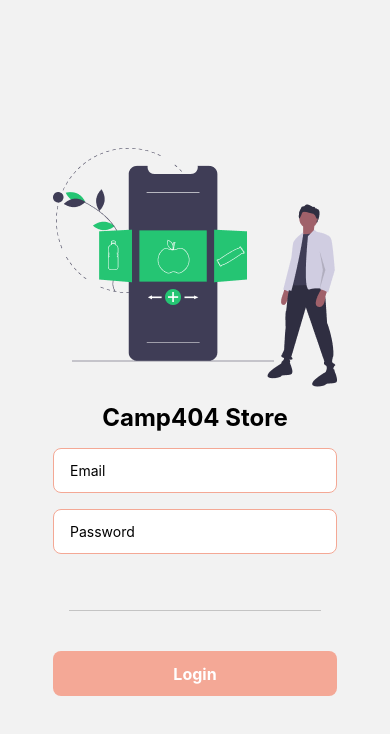
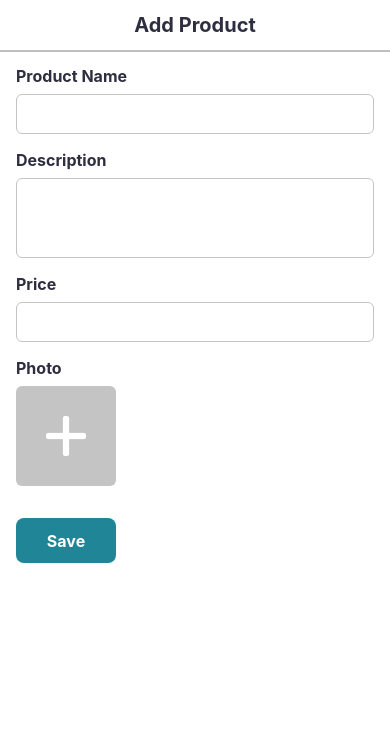
Before and after one commit to auriwan/React-Store, a React Native app: screen /AddProduct in a window 390 px wide. Before the commit this address had no page. Shown: the top 734 px of the page. Built offline with nearby package versions, Linux system fonts and the light colour scheme; what react-native would draw is missing.

Commit message:
UI-Add Product

```diff
--- a/package.json
+++ b/package.json
@@ -17,6 +17,7 @@
     "react": "17.0.2",
     "react-native": "0.67.3",
     "react-native-gesture-handler": "^2.1.1",
+    "react-native-image-picker": "^4.7.3",
     "react-native-reanimated": "^2.4.1",
     "react-native-safe-area-context": "^4.1.2",
     "react-native-screens": "^3.13.1"
--- a/src/assets/index.js
+++ b/src/assets/index.js
@@ -3,6 +3,7 @@ const Images = {
   ICHome: require('./icon/home.png'),
   ICSetting: require('./icon/setting.png'),
   ICRightArrow: require('./icon/right-arrow.png'),
+  ICPlus: require('../assets/icon/plus.png'),
 };
 
 export default Images;
--- /dev/null
+++ b/src/pages/AddProduct/index.js
@@ -0,0 +1,134 @@
+import React, {useState} from 'react';
+import {
+  StyleSheet,
+  View,
+  Text,
+  SafeAreaView,
+  TouchableOpacity,
+  Image,
+  TextInput,
+  ScrollView,
+  Alert,
+} from 'react-native';
+import {Header} from '../../component';
+import Images from '../../assets';
+import * as ImagePicker from 'react-native-image-picker';
+
+const AddProduct = ({navigation}) => {
+  const [image, setImage] = useState();
+  const upload = () => {
+    //open Image Library
+    ImagePicker.launchImageLibrary(
+      {mediaType: 'photo', quality: 1},
+      response => {
+        if (response.didCancel || response.error) {
+          Alert.alert('Oops Batal Memilih photo');
+        } else {
+          setImage(response);
+        }
+      },
+    );
+  };
+
+  return (
+    <SafeAreaView style={styles.page}>
+      <Header title={'Add Product'} />
+      <ScrollView style={styles.container} showsVerticalScrollIndicator={false}>
+        <Text style={styles.label}>Product Name</Text>
+        <TextInput style={styles.textInput} />
+        <Text style={styles.label}>Description</Text>
+        <TextInput
+          style={styles.textArea}
+          numberOfLines={3}
+          multiline
+          textAlignVertical="top"
+        />
+        <Text style={styles.label}>Price</Text>
+        <TextInput style={styles.textInput} />
+        <Text style={styles.label}>Photo</Text>
+        <TouchableOpacity style={styles.uploadImage} onPress={() => upload()}>
+          {image?.assets ? (
+            <Image
+              source={{uri: image?.assets[0].uri}}
+              resizeMode={'cover'}
+              style={styles.previewImage}
+            />
+          ) : (
+            <Image source={Images.ICPlus} style={styles.plusIcon} />
+          )}
+        </TouchableOpacity>
+        <TouchableOpacity style={styles.btnSave}>
+          <Text style={styles.btnSaveText}>Save</Text>
+        </TouchableOpacity>
+      </ScrollView>
+    </SafeAreaView>
+  );
+};
+
+export default AddProduct;
+
+const styles = StyleSheet.create({
+  page: {
+    flex: 1,
+    backgroundColor: '#fff',
+  },
+  container: {
+    flex: 1,
+    backgroundColor: '#fff',
+    padding: 16,
+  },
+  label: {
+    fontSize: 16,
+    fontWeight: 'bold',
+    color: '#2f2e41',
+    marginBottom: 8,
+  },
+  textInput: {
+    height: 40,
+    borderWidth: 1,
+    borderColor: '#c4c4c4',
+    borderRadius: 6,
+    marginBottom: 16,
+    paddingHorizontal: 8,
+  },
+  textArea: {
+    height: 80,
+    borderWidth: 1,
+    backgroundColor: '#fff',
+    borderRadius: 6,
+    marginBottom: 16,
+    borderColor: '#c4c4c4',
+    paddingHorizontal: 8,
+  },
+  uploadImage: {
+    width: 100,
+    height: 100,
+    backgroundColor: '#c4c4c4',
+    borderRadius: 6,
+    justifyContent: 'center',
+    alignItems: 'center',
+  },
+  plusIcon: {
+    width: 40,
+    height: 40,
+  },
+  previewImage: {
+    width: 100,
+    height: 100,
+    borderRadius: 6,
+  },
+  btnSave: {
+    width: 100,
+    height: 45,
+    backgroundColor: '#1f8597',
+    alignItems: 'center',
+    justifyContent: 'center',
+    borderRadius: 8,
+    marginTop: 32,
+  },
+  btnSaveText: {
+    fontSize: 16,
+    fontWeight: 'bold',
+    color: '#fff',
+  },
+});
--- a/src/pages/index.js
+++ b/src/pages/index.js
@@ -1,5 +1,6 @@
 import Login from './Login';
 import Home from './Home';
 import Setting from './Setting';
+import AddProduct from './AddProduct';
 
-export {Login, Home, Setting};
+export {Login, Home, Setting, AddProduct};
--- a/src/routes/index.js
+++ b/src/routes/index.js
@@ -2,7 +2,7 @@ import {NavigationContainer} from '@react-navigation/native';
 import {createStackNavigator} from '@react-navigation/stack';
 import {createBottomTabNavigator} from '@react-navigation/bottom-tabs';
 import * as React from 'react';
-import {Login, Home, Setting} from '../pages';
+import {Login, Home, Setting, AddProduct} from '../pages';
 import {BottomNavigator} from '../component';
 
 const Stack = createStackNavigator();
@@ -12,6 +12,9 @@ function MainApp() {
   return (
     <Tap.Navigator
       initialRouteName="Home"
+      screenOptions={{
+        headerShown: false,
+      }}
       tabBar={props => <BottomNavigator {...props} />}>
       <Tap.Screen name="Home" component={Home} />
       <Tap.Screen name="Setting" component={Setting} />
@@ -29,6 +32,7 @@ function Routes() {
         }}>
         <Stack.Screen name="Login" component={Login} />
         <Stack.Screen name="MainApp" component={MainApp} />
+        <Stack.Screen name="AddProduct" component={AddProduct} />
       </Stack.Navigator>
     </NavigationContainer>
   );
```
Also changed, not shown: 3 other files (tests, documents, lock files or other folders).
